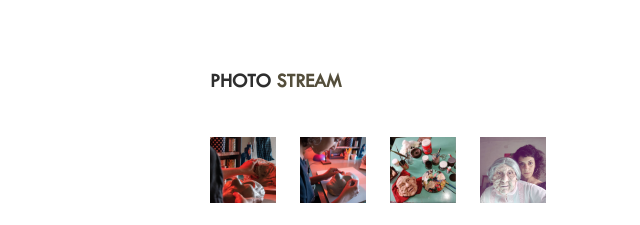
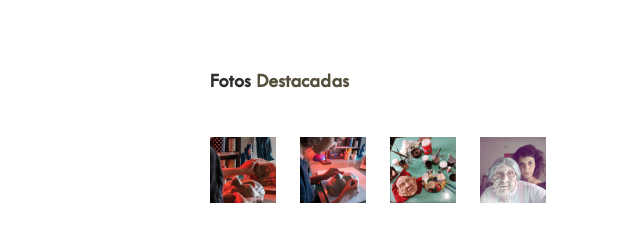
Before and after one commit to Dev-Adalid/Ail-n, a plain HTML site: page index.html in a window 1280 px wide. Shown: the part 4979-5204 px from the top of the page, 640-1280 px from the left. Drawn offline with nearby package versions, Linux system fonts and the light colour scheme.

Commit message:
first commit

```diff
--- a/index.html
+++ b/index.html
@@ -414,7 +414,7 @@
 				<div class="col-md-4">
 					<div class="block wow fadeInLeft" data-wow-delay="1100ms">
 						<div class="gallary">
-							<h3>PHOTO <span>STREAM</span></h3>
+							<h3>Fotos <span>Destacadas</span></h3>
 							<ul>
 								<li>
 									<a href="#"><img src="images/photo/photo-1.png" alt=""></a>
```
